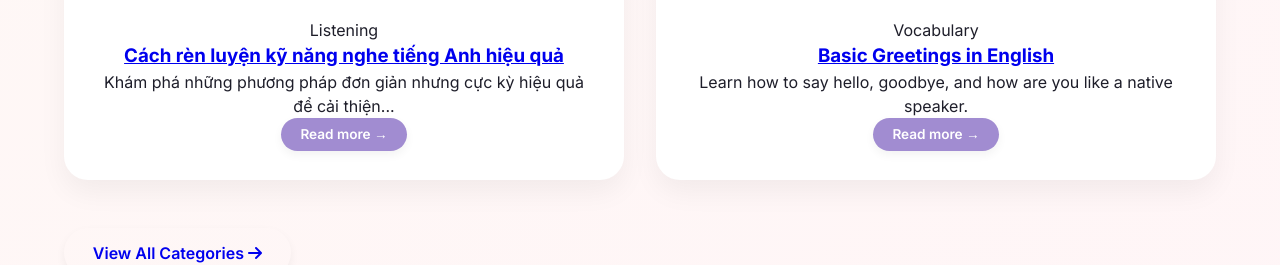
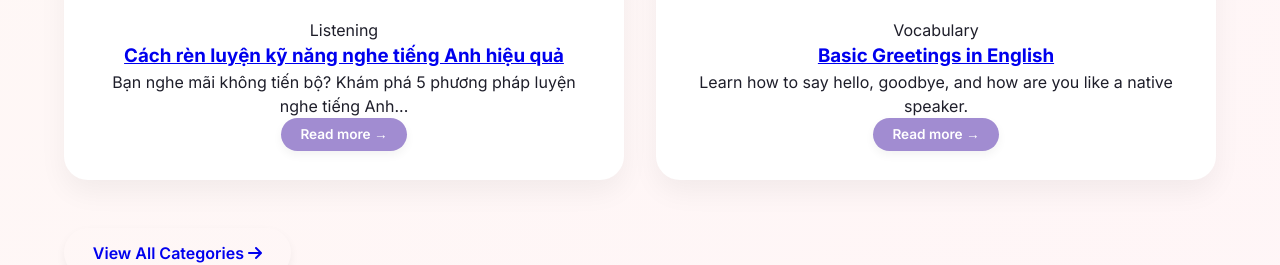
Before and after one commit to ms-thuy-classes/learn-with-ms-thuy, a Jekyll site: the page built from index.html, in a window 1280 px wide and 900 px high, scrolled down 881 px, cut to the strip 323-588 px from the top of the window. Built offline with Jekyll 4.4.1, drawn with Linux system fonts in a browser that asks for light colours; some of the changed lines change nothing that is shown.

Commit message:
Update 2025-04-19-cach-luyen-nghe-tieng-anh-hieu-qua.md

```diff
--- a/_posts/2025-04-19-cach-luyen-nghe-tieng-anh-hieu-qua.md
+++ b/_posts/2025-04-19-cach-luyen-nghe-tieng-anh-hieu-qua.md
@@ -3,67 +3,106 @@
 title: "Cách rèn luyện kỹ năng nghe tiếng Anh hiệu quả"
 date: 2025-04-19
 categories: Listening
-tags: [listening, tips, practice]
+tags: [listening, tips, practice, active listening]
 featured_image: "https://encrypted-tbn0.gstatic.com/images?q=tbn:ANd9GcSqBt4t0dnQtXgj6kq_NIQyhs4QNhY3QYUO-g&s"
-excerpt: "Khám phá những phương pháp đơn giản nhưng cực kỳ hiệu quả để cải thiện khả năng nghe tiếng Anh mỗi ngày."
+excerpt: "Bạn nghe mãi không tiến bộ? Khám phá 5 phương pháp luyện nghe tiếng Anh chủ động, dễ áp dụng, giúp cải thiện nhanh chỉ sau 30 ngày."
+description: "Hướng dẫn chi tiết cách luyện nghe tiếng Anh hiệu quả: nghe chủ động, chọn đúng nội dung, nghe sâu, dùng phụ đề thông minh và thực hành mọi lúc mọi nơi. Kèm bài tập thực hành cụ thể."
 ---
 
-Listening là một trong những kỹ năng khó nhất nhưng cũng quan trọng nhất khi học tiếng Anh. Đừng lo, với những mẹo dưới đây, bạn sẽ thấy việc luyện nghe trở nên thú vị và hiệu quả hơn rất nhiều!
+# 🎧 Cách rèn luyện kỹ năng nghe tiếng Anh hiệu quả
 
-![Phương pháp luyện nghe tiếng Anh](https://pointroadgroup.com/wp-content/uploads/2020/10/Untitled-design-8.png)
+Bạn có bao giờ cảm thấy **nản lòng** vì nghe mãi không hiểu, dù đã xem rất nhiều phim hay nghe podcast? Đừng lo, điều đó hoàn toàn bình thường. Quan trọng là bạn phải **nghe đúng cách**.
 
-*Hình ảnh: Các bước luyện nghe chủ động*
+Bài viết này sẽ chỉ cho bạn **5 chiến lược nghe chủ động** – đơn giản, dễ làm và đã được kiểm chứng qua hàng nghìn học viên của Ms. Thuy.
 
-## 1. Nghe chủ động (Active Listening) thay vì nghe thụ động
+---
 
-Nhiều người nghĩ rằng chỉ cần bật podcast hay nhạc tiếng Anh khi làm việc nhà là đủ. Nhưng để tiến bộ nhanh, bạn cần **nghe chủ động**:
-- Tập trung 100% vào âm thanh.
-- Ghi chú lại từ mới hoặc cấu trúc lạ.
-- Cố gắng tóm tắt lại nội dung sau khi nghe.
+<img src="https://pointroadgroup.com/wp-content/uploads/2020/10/Untitled-design-8.png" alt="Các bước luyện nghe chủ động" style="width: 100%; max-width: 600px; display: block; margin: 1.5rem auto; border-radius: 16px; box-shadow: 0 8px 20px rgba(0,0,0,0.1);">
 
-## 2. Chọn nội dung phù hợp với trình độ
+*Hình 1: Vòng tròn 4 bước luyện nghe chủ động – từ nắm ý chính đến nhại lại (shadowing).*
 
-- **Beginner:** BBC Learning English (6 Minute English), ESL Lab (dễ).
-- **Intermediate:** TED Talks (có phụ đề), VOA Learning English.
-- **Advanced:** Podcast gốc (Stuff You Should Know, This American Life), tin tức CNN/BBC.
+---
 
-> 💡 Mẹo: Hãy chọn chủ đề bạn **thực sự yêu thích** (ẩm thực, du lịch, công nghệ) để không bị chán.
+## 📌 1. Nghe chủ động – bí quyết vàng
 
-## 3. Nghe nhiều lần – "Phương pháp nghe sâu"
+Nhiều người nghĩ rằng chỉ cần **bật nhạc hoặc podcast khi làm việc nhà** là đủ. Đó là **nghe thụ động** – giúp bạn quen với âm điệu nhưng không cải thiện khả năng hiểu sâu.
 
-Thay vì nghe 100 bài khác nhau, hãy nghe **một bài ngắn (1-2 phút) nhiều lần**:
-- Lần 1: Nắm ý chính.
-- Lần 2: Ghi chép từ khóa.
-- Lần 3: Nghe và nhại lại (shadowing) – vừa luyện nghe vừa luyện nói.
-- Lần 4: Nghe không cần phụ đề và tự kể lại nội dung.
+**Nghe chủ động** yêu cầu bạn:
 
-## 4. Tận dụng phụ đề thông minh
+- 🎯 **Tập trung 100%** vào âm thanh (không làm việc khác)
+- ✍️ **Ghi chú** từ mới, cấu trúc lạ
+- 🔄 **Tóm tắt** lại nội dung sau mỗi lần nghe (bằng tiếng Anh hoặc tiếng Việt)
 
-- Bắt đầu với **phụ đề song ngữ** (Anh – Việt) nếu còn yếu.
-- Sau đó chuyển sang **phụ đề tiếng Anh**.
-- Cuối cùng là **không phụ đề**.
+> 💡 **Thử thách nhỏ:** Hôm nay, hãy chọn một video ngắn (1-2 phút) và nghe với tư thế ngồi bàn, không làm gì khác. Sau đó viết ra 3 ý chính. Bạn sẽ bất ngờ vì hiệu quả!
 
-Các ứng dụng như **YouTube** (bật phụ đề tự động), **Netflix** (Language Reactor) rất hữu ích.
+---
 
-## 5. Luyện nghe mọi lúc mọi nơi
+## 🎯 2. Chọn nội dung phù hợp với trình độ
 
-Hãy biến việc nghe tiếng Anh thành thói quen hàng ngày:
-- Buổi sáng khi đánh răng: nghe 1 tin tắn ngắn.
-- Trên xe buýt/metro: nghe podcast.
-- Trước khi ngủ: nghe một câu chuyện nhẹ nhàng.
+| Trình độ | Nguồn đề xuất |
+|----------|----------------|
+| **Beginner** | BBC 6 Minute English, ESL Lab (Easy), EnglishClass101 |
+| **Intermediate** | TED Talks (có phụ đề), VOA Learning English, Spotlight English |
+| **Advanced** | Podcast gốc: *Stuff You Should Know*, *This American Life*, CNN 10 |
+
+✅ **Mẹo nhỏ:** Hãy chọn chủ đề bạn **thực sự yêu thích** (ẩm thực, du lịch, công nghệ, tâm lý). Khi có hứng thú, bạn sẽ quên đi mình đang "học" và tiếp thu nhanh hơn rất nhiều.
+
+---
+
+## 🔁 3. Phương pháp "nghe sâu" – lặp lại có chủ đích
+
+Thay vì nghe 100 bài khác nhau trong một tuần, hãy **chỉ nghe một bài ngắn (1-2 phút) nhưng lặp lại nhiều lần** theo quy trình sau:
+
+1. 🎧 **Lần 1 – Nghe lấy ý chính:** Không ghi chép, chỉ cố gắng trả lời: *"Bài này nói về cái gì?"*
+2. 📝 **Lần 2 – Ghi chép từ khóa:** Dừng lại sau mỗi câu, viết ra 1-2 từ quan trọng.
+3. 🗣️ **Lần 3 – Nhại lại (shadowing):** Nghe và nói theo ngay sau khi người bản xứ vừa dứt câu. Luyện cả phát âm và ngữ điệu.
+4. 📖 **Lần 4 – Nghe và tự kể lại:** Không nhìn phụ đề, tắt âm thanh và tự kể lại nội dung bằng lời của bạn.
+
+> 🔥 **Kết quả sau 2 tuần** áp dụng phương pháp này với 1 bài/ngày: Bạn sẽ thấy khả năng nghe cải thiện rõ rệt, phản xạ nhanh hơn và tự tin hơn khi giao tiếp.
+
+---
+
+## 📺 4. Tận dụng phụ đề thông minh
+
+Phụ đề là **công cụ hỗ trợ**, không phải "nạng". Hãy dùng chúng một cách chiến lược:
+
+- 🟢 **Giai đoạn 1:** Phụ đề **song ngữ** Anh – Việt (dùng extension Language Reactor trên Netflix/YouTube).
+- 🟡 **Giai đoạn 2:** Phụ đề **tiếng Anh** – vừa nghe vừa đọc.
+- 🔴 **Giai đoạn 3:** **Không phụ đề** – thử thách bản thân.
+
+✅ **Ứng dụng hữu ích:**
+- YouTube (bật phụ đề tự động, có thể điều chỉnh tốc độ 0.75x hoặc 0.9x nếu cần)
+- Netflix + Language Reactor
+- Podcasts với transcript (ví dụ: *6 Minute English* có cả audio và transcript)
+
+---
+
+## ⏰ 5. Luyện nghe mọi lúc mọi nơi – nhưng có kế hoạch
+
+Biến việc nghe tiếng Anh thành **thói quen hàng ngày**:
+
+| Thời điểm | Hoạt động gợi ý |
+|-----------|----------------|
+| 🌅 Sáng (5 phút) | Nghe một tin tức ngắn trên *VOA News* hoặc *BBC Minute* |
+| 🚌 Trên xe buýt/metro (15 phút) | Podcast *6 Minute English* hoặc *The English We Speak* |
+| 🍽️ Trong bữa trưa (10 phút) | Xem một clip TED-Ed có phụ đề Anh |
+| 🌙 Trước khi ngủ (10 phút) | Nghe một câu chuyện nhẹ nhàng trên *Spotify* (kênh *Sleepy Stories*)
 
 **Chỉ cần 15-20 phút mỗi ngày, sau 3 tháng bạn sẽ thấy sự khác biệt rõ rệt.**
 
 ---
 
-## Bài tập thực hành ngay hôm nay
+## ✅ Bài tập thực hành ngay hôm nay
 
-1. Chọn một video TED Talk dưới 5 phút.
-2. Nghe 3 lần theo các bước ở mục 3.
-3. Viết lại 3 câu bạn tâm đắc nhất.
-4. Đăng ký kênh YouTube học tiếng Anh (ví dụ: *English with Lucy*, *Rachel's English*).
-
-Chúc bạn sớm chinh phục được kỹ năng Listening! Nếu có bất kỳ thắc mắc nào, hãy để lại bình luận bên dưới nhé.
+1. 🎬 Chọn một video **TED Talk dưới 5 phút** (gợi ý: *"The power of listening"* hoặc *"How to speak so that people want to listen"*).
+2. 🔁 Áp dụng **4 bước nghe sâu** ở mục 3.
+3. 📝 Viết lại 3 câu bạn tâm đắc nhất vào sổ tay.
+4. 📢 Đăng ký kênh YouTube học tiếng Anh chất lượng cao: *English with Lucy*, *Rachel's English*, hoặc *mmmEnglish*.
 
 ---
-*Bài viết được biên soạn bởi Ms. Thuy – yêu thích phương pháp học tự nhiên và vui vẻ.*
+
+💬 **Bạn có thắc mắc hay muốn chia sẻ phương pháp luyện nghe của riêng mình?** Hãy để lại bình luận bên dưới – Ms. Thuy sẽ trả lời bạn trong vòng 24 giờ!
+
+---
+
+*Bài viết được biên soạn bởi **Ms. Thuy** – người sáng lập phương pháp "Học tiếng Anh tự nhiên, vui vẻ". Nếu bạn thấy hữu ích, hãy chia sẻ bài viết đến bạn bè nhé!* 🌟
```
